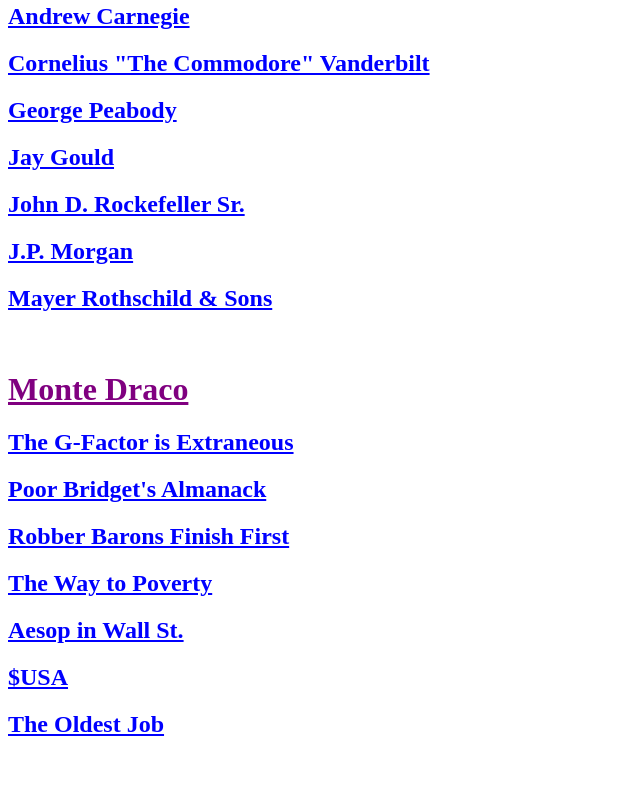
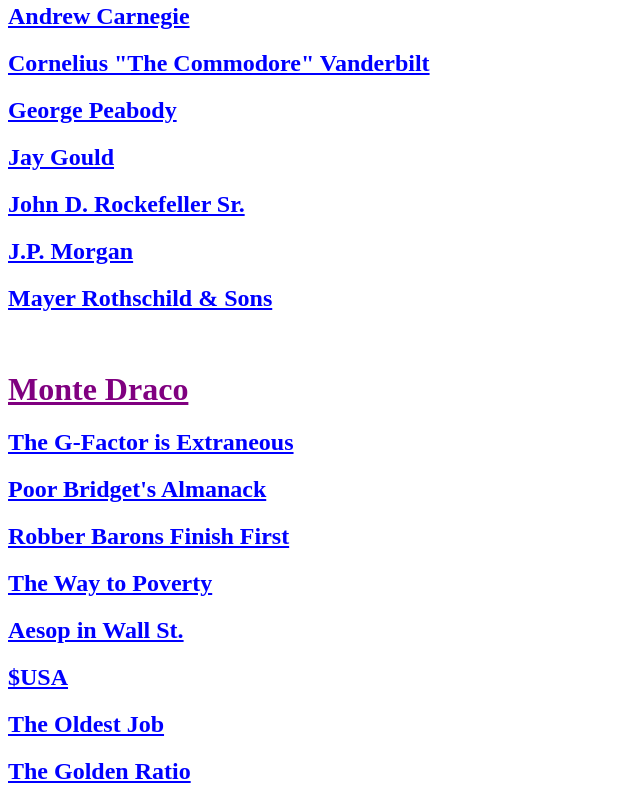
Before and after one commit to s4v1t/savit, a plain HTML site: page index.html in a window 1280 px wide. Shown: the part 456-1261 px from the top of the page, without its empty margins (0-640 px from the left). Before the commit the page ends 1214 px from the top, so only its background shows below. Drawn offline with Linux system fonts and the light colour scheme.

Commit message:
Update index.html

```diff
--- a/index.html
+++ b/index.html
@@ -31,7 +31,8 @@
     <h2><a size="3" href="waytopoverty.html" style="color:blue">The Way to Poverty</a></h2>
     <h2><a size="3" href="aesop.html" style="color:blue">Aesop in Wall St.</a></h2>
     <h2><a size="3" href="growwithamerica.html" style="color:blue">$USA</a></h2>
-   <h2><a size="3" href="oldestjob.html" style="color:blue">The Oldest Job</a></h2>
+    <h2><a size="3" href="oldestjob.html" style="color:blue">The Oldest Job</a></h2>
+    <h2><a size="3" href="goldenratio.html" style="color:blue">The Golden Ratio</a></h2>
 
 
 
```
